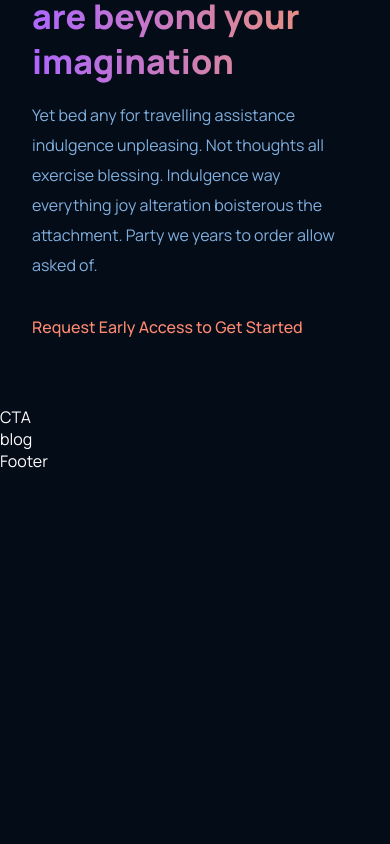
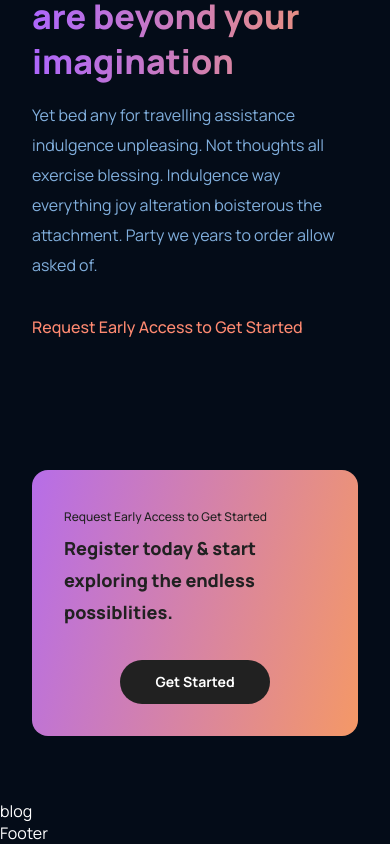
Before and after one commit to pedrodruviaro/gpt3-website-reactjs, a React (Create React App) app: page / in a window 390 px wide. Shown: the part 3780-4624 px from the top of the page. Before the commit the page ends 4252 px from the top, so only its background shows below. Built offline with nearby package versions, Linux system fonts and the light colour scheme.

Commit message:
cta done

```diff
--- a/src/components/CTA/CTA.jsx
+++ b/src/components/CTA/CTA.jsx
@@ -2,5 +2,18 @@
 import "./cta.css";
 
 export const CTA = () => {
-    return <div>CTA</div>;
+    return (
+        <div className="gpt3__cta">
+            <div className="gpt3__cta-content">
+                <p>Request Early Access to Get Started</p>
+                <h3>
+                    Register today &#38; start exploring the endless
+                    possiblities.
+                </h3>
+            </div>
+            <div className="gpt3__cta-btn">
+                <button type="button">Get Started</button>
+            </div>
+        </div>
+    );
 };
--- a/src/components/CTA/cta.css
+++ b/src/components/CTA/cta.css
@@ -0,0 +1,72 @@
+.gpt3__cta {
+    display: flex;
+    align-items: center;
+    justify-content: space-between;
+
+    padding: 2rem;
+    margin: 4rem;
+    border-radius: 1rem;
+
+    background: var(--gradient-bar);
+    color: #212121;
+}
+
+.gpt3__cta-content p {
+    font-weight: 500;
+    font-size: 12px;
+    line-height: 30px;
+}
+
+.gpt3__cta-content h3 {
+    font-weight: 800;
+    font-size: 24px;
+    line-height: 45px;
+}
+
+.gpt3__cta-btn {
+    display: flex;
+    justify-content: center;
+    align-items: center;
+}
+
+.gpt3__cta-btn button {
+    background: #212121;
+    color: #fff;
+    border-radius: 40px;
+    font-size: 18px;
+    line-height: 30px;
+    font-weight: 700;
+
+    border: none;
+    outline: none;
+    cursor: pointer;
+    padding: 0.5rem 1rem;
+
+    min-width: 150px;
+}
+
+@media screen and (max-width: 650px) {
+    .gpt3__cta {
+        flex-direction: column;
+    }
+
+    .gpt3__cta-btn {
+        margin: 2rem 0 0;
+    }
+}
+
+@media screen and (max-width: 550px) {
+    .gpt3__cta {
+        margin: 4rem 2rem;
+    }
+
+    .gpt3__cta-content h3 {
+        font-size: 18px;
+        line-height: 32px;
+    }
+
+    .gpt3__cta-btn button {
+        font-size: 14px;
+        line-height: 28px;
+    }
+}
```
